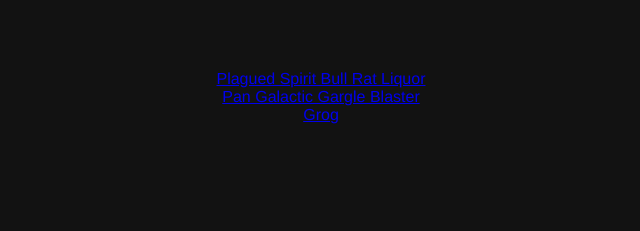
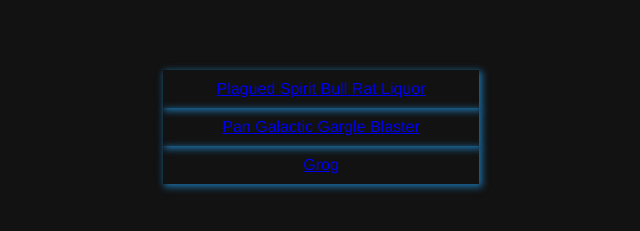
Before and after one commit to Raknage/odin-recipes, a plain HTML site: page index.html in a window 1280 px wide. Shown: the part 163-394 px from the top of the page, without its empty margins (319-959 px from the left). Drawn offline with Linux system fonts and the light colour scheme.

Commit message:
More styling

```diff
--- a/index.html
+++ b/index.html
@@ -11,7 +11,7 @@
 
 <body>
     <h1>Odin Recipes</h1>
-    <ul>
+    <ul class="shadow">
         <li><a href="./recipes/recipe1.html">Plagued Spirit Bull Rat Liquor</a></li>
         <li><a href="./recipes/recipe2.html">Pan Galactic Gargle Blaster</a> </li>
         <li><a href="./recipes/recipe3.html">Grog</a> </li>
--- a/styles.css
+++ b/styles.css
@@ -45,3 +45,8 @@ h1 {
     background-clip: text;
     -webkit-text-fill-color: transparent;
 }
+
+.shadow li{
+    box-shadow: 2px 2px 7px 1px #1C6EA4;
+    padding: 10px 0px;
+}
```
